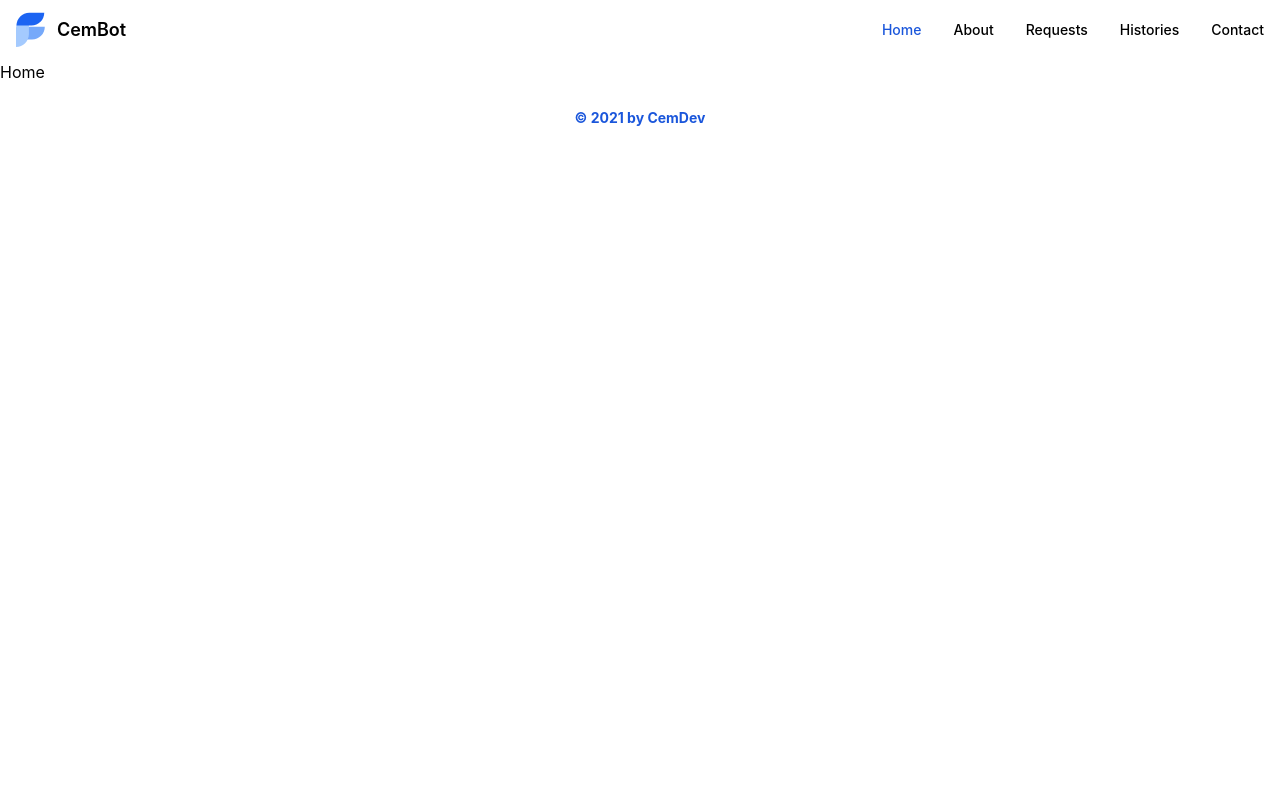
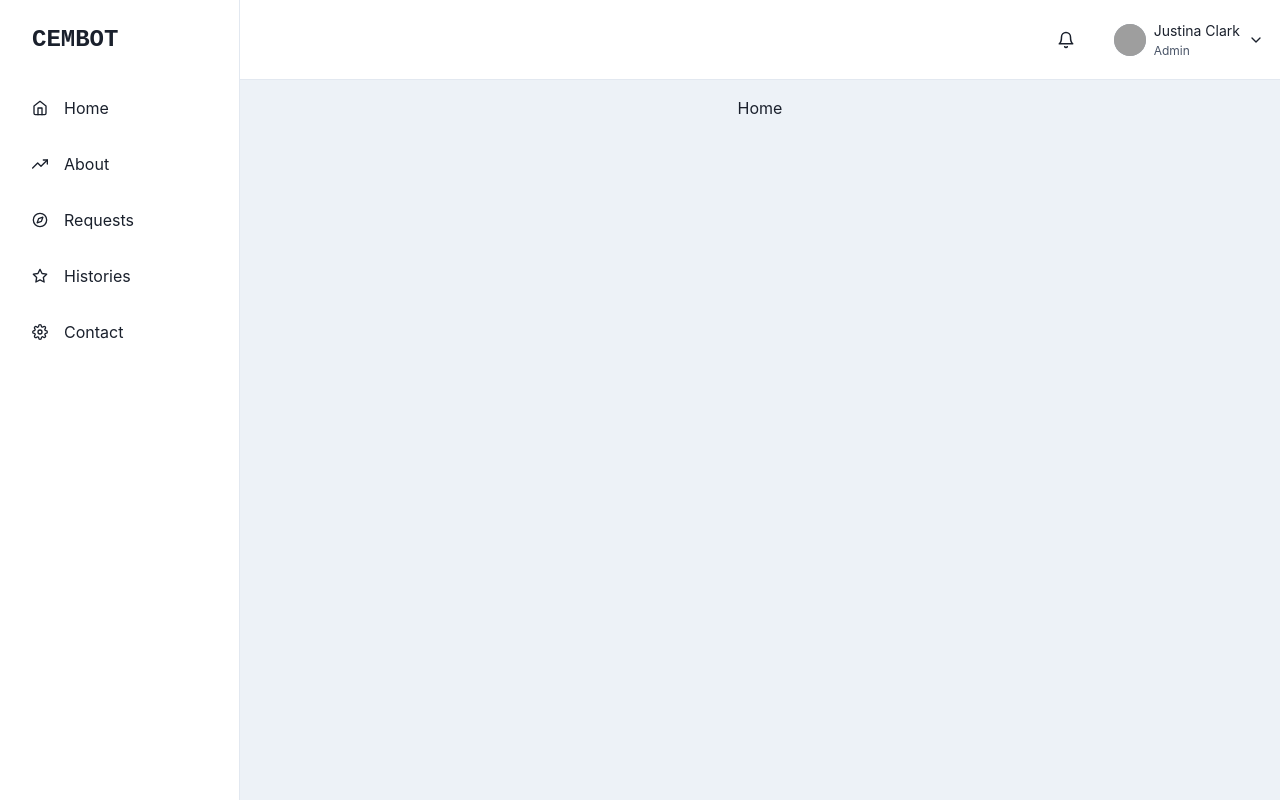
Before and after one commit to cesmunoz/cemdev-twitch, a React (Vite) app in the folder apps/client/: page / in a window 1280 px wide. Built offline with nearby package versions, Linux system fonts and the light colour scheme; grey boxes are pictures that could not be loaded.

Commit message:
feat: adding chakra ui

```diff
--- a/apps/client/index.html
+++ b/apps/client/index.html
@@ -5,8 +5,8 @@
     <link rel="icon" type="image/svg+xml" href="/src/favicon.svg" />
     <meta name="viewport" content="width=device-width, initial-scale=1.0" />
     <title>CemBot</title>
-    <link rel="stylesheet" href="https://unpkg.com/@themesberg/flowbite@1.3.0/dist/flowbite.min.css" />
-    <script src="https://unpkg.com/@themesberg/flowbite@1.3.0/dist/flowbite.bundle.js"></script>
+    <!-- <link rel="stylesheet" href="https://unpkg.com/@themesberg/flowbite@1.3.0/dist/flowbite.min.css" />
+    <script src="https://unpkg.com/@themesberg/flowbite@1.3.0/dist/flowbite.bundle.js"></script> -->
   </head>
   <body>
     <div id="root"></div>
--- a/apps/client/package.json
+++ b/apps/client/package.json
@@ -11,8 +11,13 @@
     "format": "prettier --write './src/**/*.{ts,tsx,css,json}' --config .prettierrc"
   },
   "dependencies": {
+    "@chakra-ui/react": "^1.8.5",
+    "@emotion/react": "^11",
+    "@emotion/styled": "^11",
+    "framer-motion": "^6",
     "react": "^17.0.2",
     "react-dom": "^17.0.2",
+    "react-icons": "^4.3.1",
     "react-router-dom": "^6.2.1"
   },
   "devDependencies": {
--- a/apps/client/src/App.tsx
+++ b/apps/client/src/App.tsx
@@ -12,17 +12,27 @@ import {
   Home,
   Requests,
 } from './Pages';
+import SidebarWithHeader from './components/Layout/Layout';
+import { ChakraProvider } from '@chakra-ui/react';
 
 function App() {
   return (
     <div className="App">
-      <div id="container mx-auto" className="flex flex-row">
-        <div className="flex flex-col w-full">
+      <ChakraProvider>
         <BrowserRouter>
-            <Header />
-            <div id="content" className="container flex flex-wrap justify-between items-center mx-auto w-full">
+          <SidebarWithHeader>
+            {/* <div id="container mx-auto" className="flex flex-row"> */}
+            <div id="container" className="">
+              {/* <div className="flex flex-col w-full"> */}
+              <div className="">
+                <div
+                  id="content"
+                  className="container flex flex-wrap justify-between items-center mx-auto w-full">
                   <Routes>
-                <Route path="/about" element={<About />} />
+                    <Route
+                      path="/about"
+                      element={<About />}
+                    />
                     <Route
                       path="/contact"
                       element={<Contact />}
@@ -38,10 +48,11 @@ function App() {
                     <Route path="/" element={<Home />} />
                   </Routes>
                 </div>
-            <Footer />
-          </BrowserRouter>
               </div>
             </div>
+          </SidebarWithHeader>
+        </BrowserRouter>
+      </ChakraProvider>
     </div>
   );
 }
--- a/apps/client/src/components/Layout/Footer/index.tsx
+++ /dev/null
@@ -1,17 +0,0 @@
-function Footer() {
-  return (
-    <footer className="footer bg-white relative pt-1">
-      <div className="container mx-auto px-6">
-        <div className="mt-16 border-t-2 border-gray-300 flex flex-col items-center">
-          <div className="sm:w-2/3 text-center py-6">
-            <p className="text-sm text-blue-700 font-bold mb-2">
-              © 2021 by CemDev
-            </p>
-          </div>
-        </div>
-      </div>
-    </footer>
-  );
-}
-
-export default Footer;
--- /dev/null
+++ b/apps/client/src/components/Layout/Layout.tsx
@@ -0,0 +1,276 @@
+import React, { ReactNode } from 'react';
+import {
+  IconButton,
+  Avatar,
+  Box,
+  CloseButton,
+  Flex,
+  HStack,
+  VStack,
+  Icon,
+  useColorModeValue,
+  Link,
+  Drawer,
+  DrawerContent,
+  Text,
+  useDisclosure,
+  BoxProps,
+  FlexProps,
+  Menu,
+  MenuButton,
+  MenuDivider,
+  MenuItem,
+  MenuList,
+} from '@chakra-ui/react';
+import {
+  FiHome,
+  FiTrendingUp,
+  FiCompass,
+  FiStar,
+  FiSettings,
+  FiMenu,
+  FiBell,
+  FiChevronDown,
+} from 'react-icons/fi';
+import { IconType } from 'react-icons';
+import { ReactText } from 'react';
+import { Link as LinkRouter } from 'react-router-dom';
+import constants from '../../constants';
+
+interface LinkItemProps {
+  name: string;
+  icon: IconType;
+}
+const LinkItems: Array<LinkItemProps> = [
+  { name: 'Home', icon: FiHome },
+  { name: 'Trending', icon: FiTrendingUp },
+  { name: 'Explore', icon: FiCompass },
+  { name: 'Favourites', icon: FiStar },
+  { name: 'Settings', icon: FiSettings },
+];
+
+export default function SidebarWithHeader({
+  children,
+}: {
+  children: ReactNode;
+}) {
+  const { isOpen, onOpen, onClose } = useDisclosure();
+  return (
+    <Box
+      minH="100vh"
+      bg={useColorModeValue('gray.100', 'gray.900')}>
+      <SidebarContent
+        onClose={() => onClose}
+        display={{ base: 'none', md: 'block' }}
+      />
+      <Drawer
+        autoFocus={false}
+        isOpen={isOpen}
+        placement="left"
+        onClose={onClose}
+        returnFocusOnClose={false}
+        onOverlayClick={onClose}
+        size="full">
+        <DrawerContent>
+          <SidebarContent onClose={onClose} />
+        </DrawerContent>
+      </Drawer>
+      {/* mobilenav */}
+      <MobileNav onOpen={onOpen} />
+      <Box ml={{ base: 0, md: 60 }} p="4">
+        {children}
+      </Box>
+    </Box>
+  );
+}
+
+function NavItem({
+  icon,
+  children,
+  path,
+  name,
+  // eslint-disable-next-line no-unused-vars
+  ...rest
+}: // eslint-disable-next-line no-use-before-define
+NavItemProps) {
+  return (
+    <LinkRouter
+       to={path}
+      style={{ textDecoration: 'none' }}
+       _focus={{ boxShadow: 'none' }}
+     >
+       <Flex
+        align="center"
+        p="4"
+        mx="4"
+        borderRadius="lg"
+        role="group"
+        cursor="pointer"
+        _hover={{
+          bg: 'cyan.400',
+          color: 'white',
+        }}
+        {...rest}>
+        {icon && (
+          <Icon
+            mr="4"
+            fontSize="16"
+            _groupHover={{
+              color: 'white',
+            }}
+            as={icon}
+          />
+        )}
+        {children}
+      </Flex>
+    </LinkRouter>
+  );
+}
+
+interface SidebarProps extends BoxProps {
+  onClose: () => void;
+}
+
+function SidebarContent({
+  onClose,
+  ...rest
+}: SidebarProps) {
+  return (
+    <Box
+      transition="3s ease"
+      bg={useColorModeValue('white', 'gray.900')}
+      borderRight="1px"
+      borderRightColor={useColorModeValue(
+        'gray.200',
+        'gray.700',
+      )}
+      w={{ base: 'full', md: 60 }}
+      pos="fixed"
+      h="full"
+      {...rest}>
+      <Flex
+        h="20"
+        alignItems="center"
+        mx="8"
+        justifyContent="space-between">
+        <Text
+          fontSize="2xl"
+          fontFamily="monospace"
+          fontWeight="bold">
+          {constants.APP_NAME}
+        </Text>
+        <CloseButton
+          display={{ base: 'flex', md: 'none' }}
+          onClick={onClose}
+        />
+      </Flex>
+      {constants.NAVIGATION_ITEMS.map((link) => (
+        <NavItem
+          key={link.name}
+          name={link.name}
+          icon={link.icon}
+          path={link.path}>
+          {link.name}
+        </NavItem>
+      ))}
+    </Box>
+  );
+}
+
+interface NavItemProps extends FlexProps {
+  icon: IconType;
+  children: ReactText;
+  path: string;
+  name: string;
+}
+
+interface MobileProps extends FlexProps {
+  onOpen: () => void;
+}
+const MobileNav = ({ onOpen, ...rest }: MobileProps) => {
+  return (
+    <Flex
+      ml={{ base: 0, md: 60 }}
+      px={{ base: 4, md: 4 }}
+      height="20"
+      alignItems="center"
+      bg={useColorModeValue('white', 'gray.900')}
+      borderBottomWidth="1px"
+      borderBottomColor={useColorModeValue(
+        'gray.200',
+        'gray.700',
+      )}
+      justifyContent={{
+        base: 'space-between',
+        md: 'flex-end',
+      }}
+      {...rest}>
+      <IconButton
+        display={{ base: 'flex', md: 'none' }}
+        onClick={onOpen}
+        variant="outline"
+        aria-label="open menu"
+        icon={<FiMenu />}
+      />
+
+      <Text
+        display={{ base: 'flex', md: 'none' }}
+        fontSize="2xl"
+        fontFamily="monospace"
+        fontWeight="bold">
+        {constants.APP_NAME}
+      </Text>
+
+      <HStack spacing={{ base: '0', md: '6' }}>
+        <IconButton
+          size="lg"
+          variant="ghost"
+          aria-label="open menu"
+          icon={<FiBell />}
+        />
+        <Flex alignItems={'center'}>
+          <Menu>
+            <MenuButton
+              py={2}
+              transition="all 0.3s"
+              _focus={{ boxShadow: 'none' }}>
+              <HStack>
+                <Avatar
+                  size={'sm'}
+                  src={
+                    'https://images.unsplash.com/photo-1619946794135-5bc917a27793?ixlib=rb-0.3.5&q=80&fm=jpg&crop=faces&fit=crop&h=200&w=200&s=b616b2c5b373a80ffc9636ba24f7a4a9'
+                  }
+                />
+                <VStack
+                  display={{ base: 'none', md: 'flex' }}
+                  alignItems="flex-start"
+                  spacing="1px"
+                  ml="2">
+                  <Text fontSize="sm">Justina Clark</Text>
+                  <Text fontSize="xs" color="gray.600">
+                    Admin
+                  </Text>
+                </VStack>
+                <Box display={{ base: 'none', md: 'flex' }}>
+                  <FiChevronDown />
+                </Box>
+              </HStack>
+            </MenuButton>
+            <MenuList
+              bg={useColorModeValue('white', 'gray.900')}
+              borderColor={useColorModeValue(
+                'gray.200',
+                'gray.700',
+              )}>
+              <MenuItem>Profile</MenuItem>
+              <MenuItem>Settings</MenuItem>
+              <MenuItem>Billing</MenuItem>
+              <MenuDivider />
+              <MenuItem>Sign out</MenuItem>
+            </MenuList>
+          </Menu>
+        </Flex>
+      </HStack>
+    </Flex>
+  );
+};
--- a/apps/client/src/components/Layout/Logo/index.tsx
+++ /dev/null
@@ -1,33 +0,0 @@
-import React from 'react';
-
-function Logo() {
-  return (
-    // eslint-disable-next-line jsx-a11y/anchor-is-valid
-    <a href="#" className="flex">
-      <svg
-        className="mr-3 h-10"
-        viewBox="0 0 52 72"
-        fill="none"
-        xmlns="http://www.w3.org/2000/svg"
-      >
-        <path
-          d="M1.87695 53H28.7791C41.5357 53 51.877 42.7025 51.877 30H24.9748C12.2182 30 1.87695 40.2975 1.87695 53Z"
-          fill="#76A9FA"
-        />
-        <path
-          d="M0.000409561 32.1646L0.000409561 66.4111C12.8618 66.4111 23.2881 55.9849 23.2881 43.1235L23.2881 8.87689C10.9966 8.98066 1.39567 19.5573 0.000409561 32.1646Z"
-          fill="#A4CAFE"
-        />
-        <path
-          d="M50.877 5H23.9748C11.2182 5 0.876953 15.2975 0.876953 28H27.7791C40.5357 28 50.877 17.7025 50.877 5Z"
-          fill="#1C64F2"
-        />
-      </svg>
-      <span className="self-center text-lg font-semibold whitespace-nowrap dark:text-white">
-        CemBot
-      </span>
-    </a>
-  );
-}
-
-export default Logo;
--- a/apps/client/src/components/Layout/NavBar/index.tsx
+++ b/apps/client/src/components/Layout/NavBar/index.tsx
@@ -1,11 +1,9 @@
-import Logo from '../Logo';
 import NavLinks from '../NavLinks';
 
 function NavBar() {
   return (
     <nav className="bg-white border-gray-200 px-2 sm:px-4 py-2.5 rounded dark:bg-gray-800">
       <div className="container flex flex-wrap justify-between items-center mx-auto">
-        <Logo />
         <NavLinks />
         <button
           data-collapse-toggle="mobile-menu"
--- a/apps/client/src/components/Layout/index.tsx
+++ b/apps/client/src/components/Layout/index.tsx
@@ -1,4 +1,3 @@
 import Header from './Header';
-import Footer from './Footer';
 
-export { Header, Footer };
+export { Header };
--- a/apps/client/src/constants/index.ts
+++ b/apps/client/src/constants/index.ts
@@ -1,9 +1,19 @@
+import {
+  FiCompass,
+  FiHome,
+  FiSettings,
+  FiStar,
+  FiTrendingUp,
+} from 'react-icons/fi';
+
 const NAVIGATION_ITEMS = [
-  { name: 'Home', path: '/' },
-  { name: 'About', path: '/about' },
-  { name: 'Requests', path: '/requests' },
-  { name: 'Histories', path: '/histories' },
-  { name: 'Contact', path: '/contact' },
+  { name: 'Home', icon: FiHome, path: '/' },
+  { name: 'About', icon: FiTrendingUp, path: '/about' },
+  { name: 'Requests', icon: FiCompass, path: '/requests' },
+  { name: 'Histories', icon: FiStar, path: '/histories' },
+  { name: 'Contact', icon: FiSettings, path: '/contact' },
 ];
 
-export default { NAVIGATION_ITEMS };
+const APP_NAME = 'CEMBOT';
+
+export default { NAVIGATION_ITEMS, APP_NAME };
```
Lines whose indentation alone changed are shown as unchanged.
